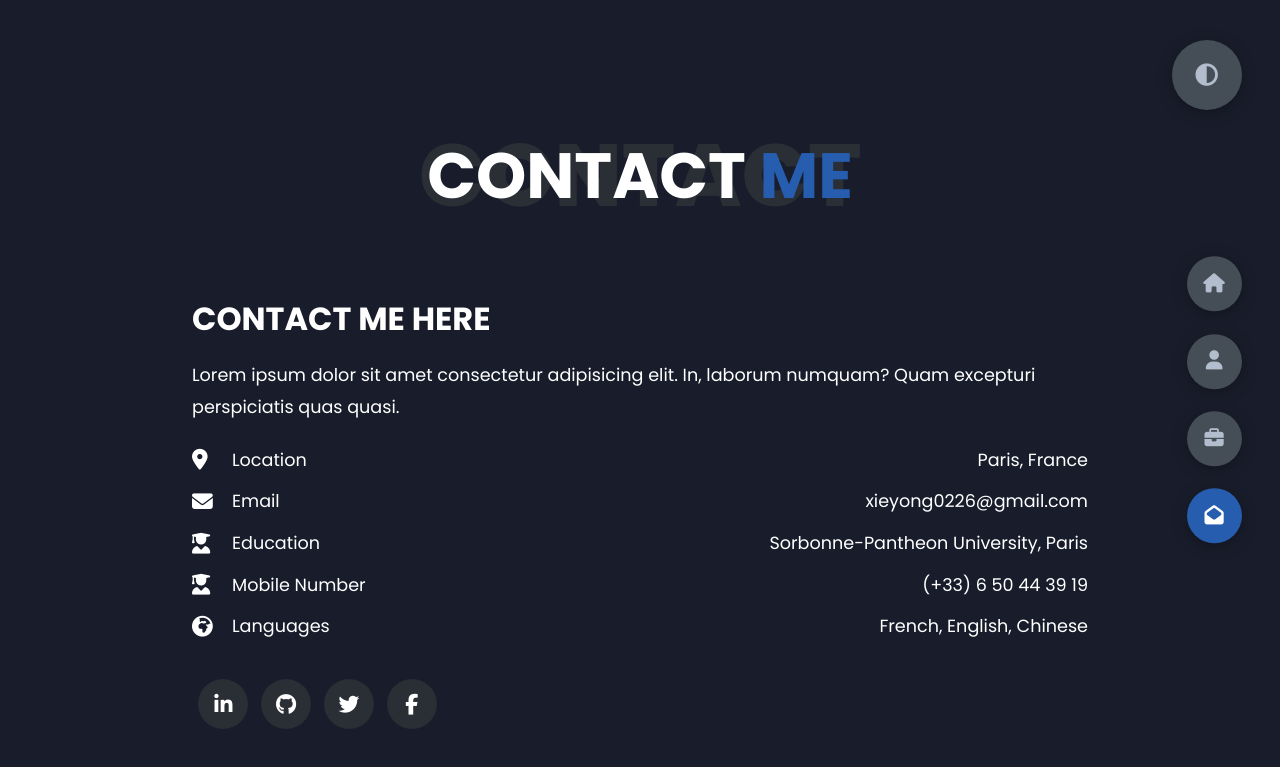
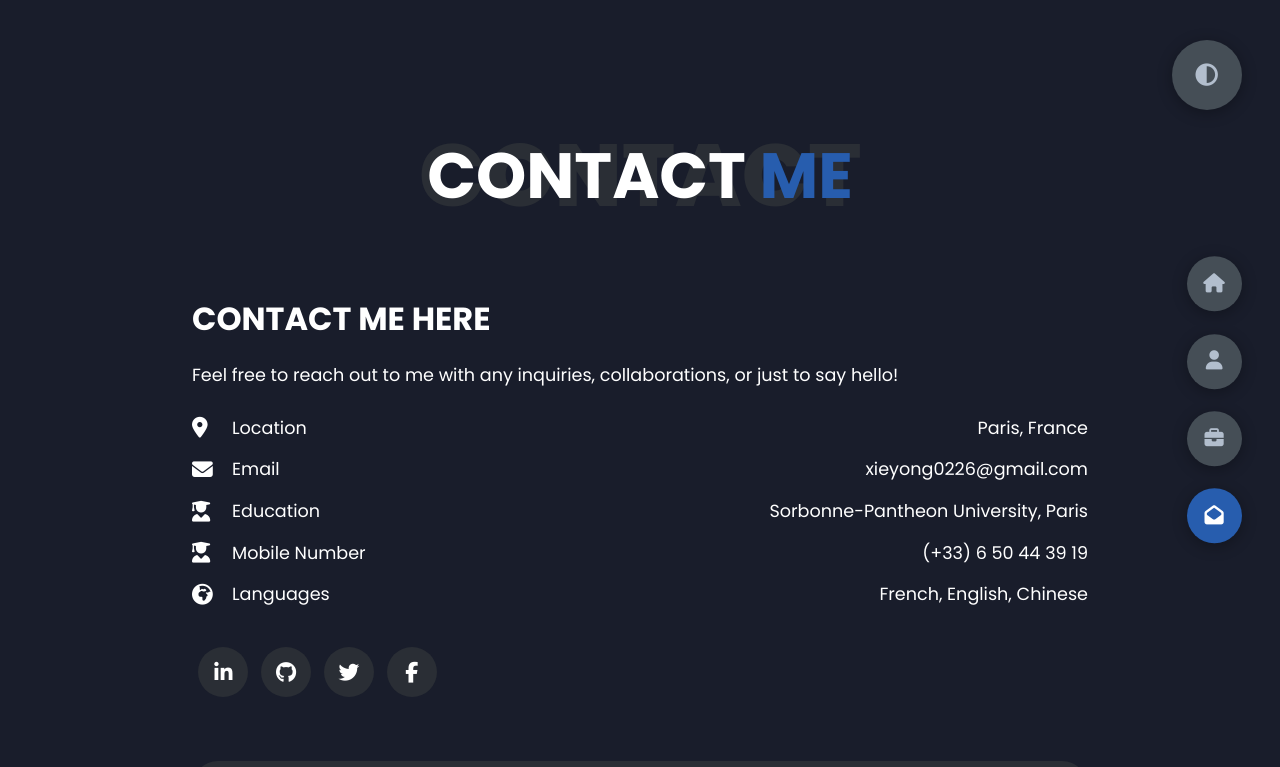
Before and after one commit to putongyong/Portofolio, a React (Vite) app: page /contact in a window 1280 px wide. Shown: the top 767 px of the page. Built offline with nearby package versions, Linux system fonts and the light colour scheme.

Commit message:
fix: contact

```diff
--- a/src/routes/contact.jsx
+++ b/src/routes/contact.jsx
@@ -17,8 +17,7 @@ export default function Contact() {
                     <div class="left-contact">
                         <h4>Contact me here</h4>
                         <p>
-                            Lorem ipsum dolor sit amet consectetur adipisicing elit.
-                            In, laborum numquam? Quam excepturi perspiciatis quas quasi.
+                            Feel free to reach out to me with any inquiries, collaborations, or just to say hello!
                         </p>
                         <div class="contact-info">
                             <div class="contact-item">
```
